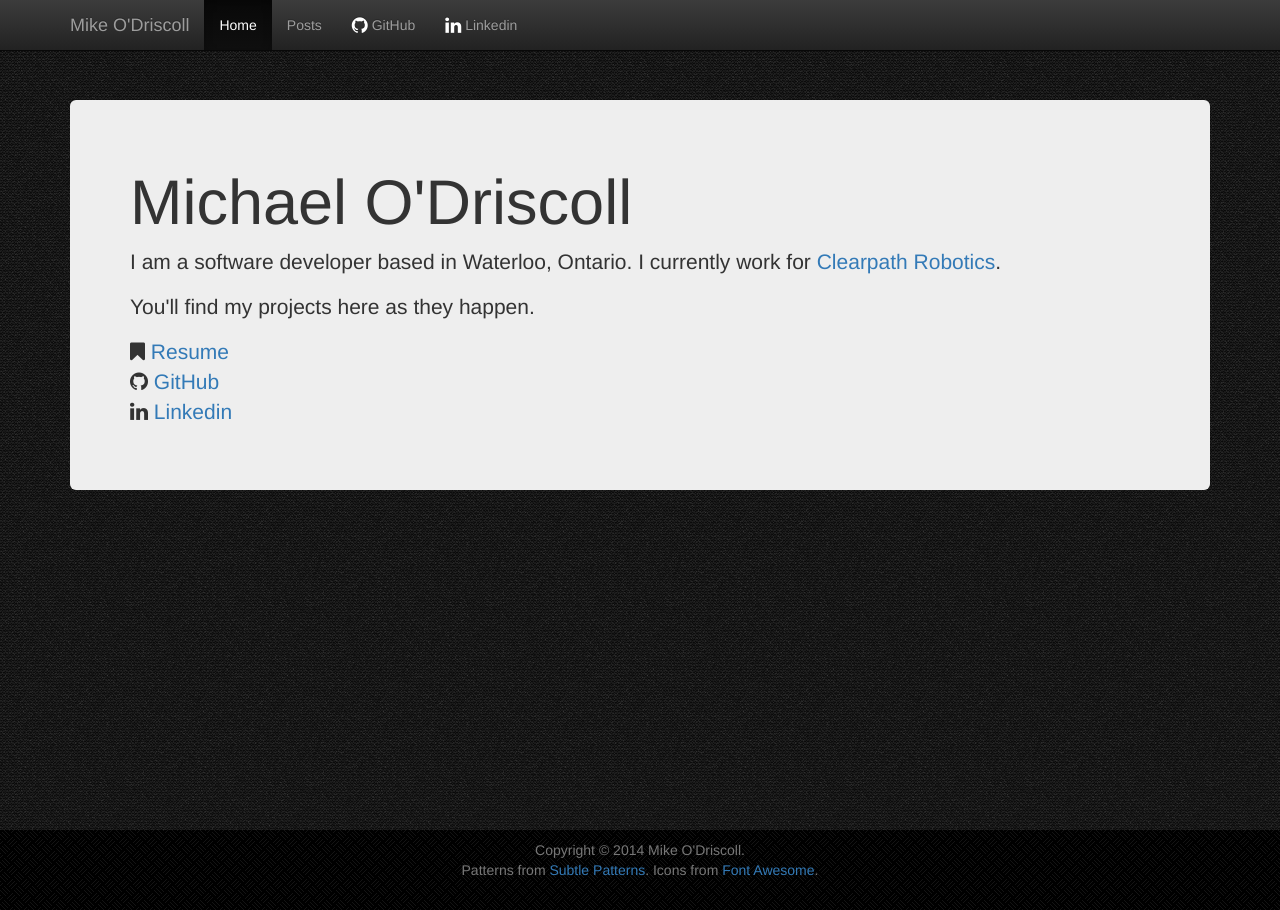
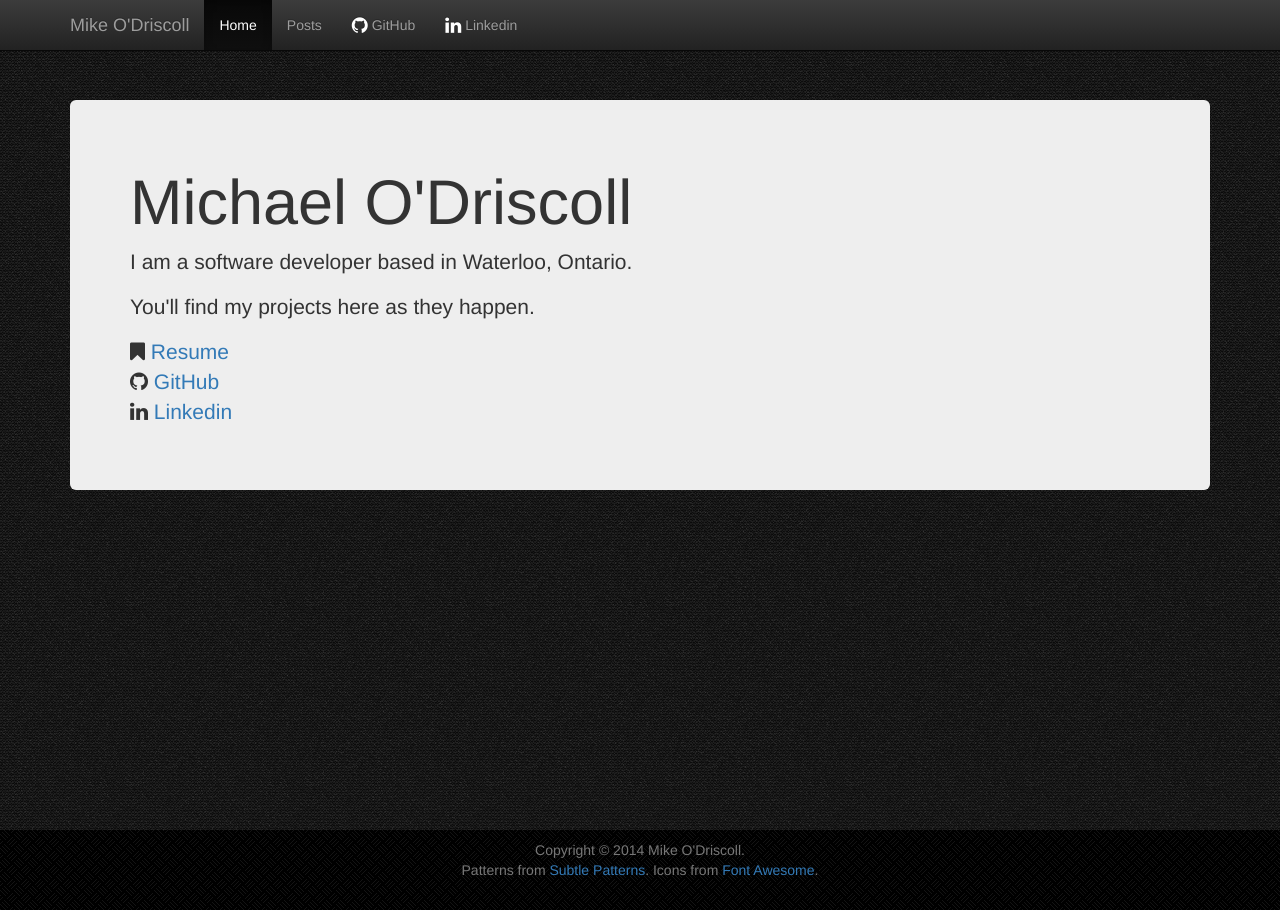
Before and after one commit to mikeodr/mikeodr.github.io, a Jekyll site: the page built from index.html, in a window 1280 px wide. Built offline with Jekyll 4.4.1, drawn with Linux system fonts in a browser that asks for light colours; nearby versions of some CDN libraries.

Commit message:
Remove employer
No longer at clearpath, remove as employer.

```diff
--- a/index.html
+++ b/index.html
@@ -5,7 +5,7 @@ title: Mike O'Driscoll
 
         <h1>Michael O'Driscoll</h1>
 
-        <p>I am a software developer based in Waterloo, Ontario. I currently work for <a href="http://www.clearpathrobotics.com/">Clearpath Robotics</a>.</p>
+        <p>I am a software developer based in Waterloo, Ontario.</p>
         <p>You'll find my projects here as they happen.</p>
 
         <p>
```
